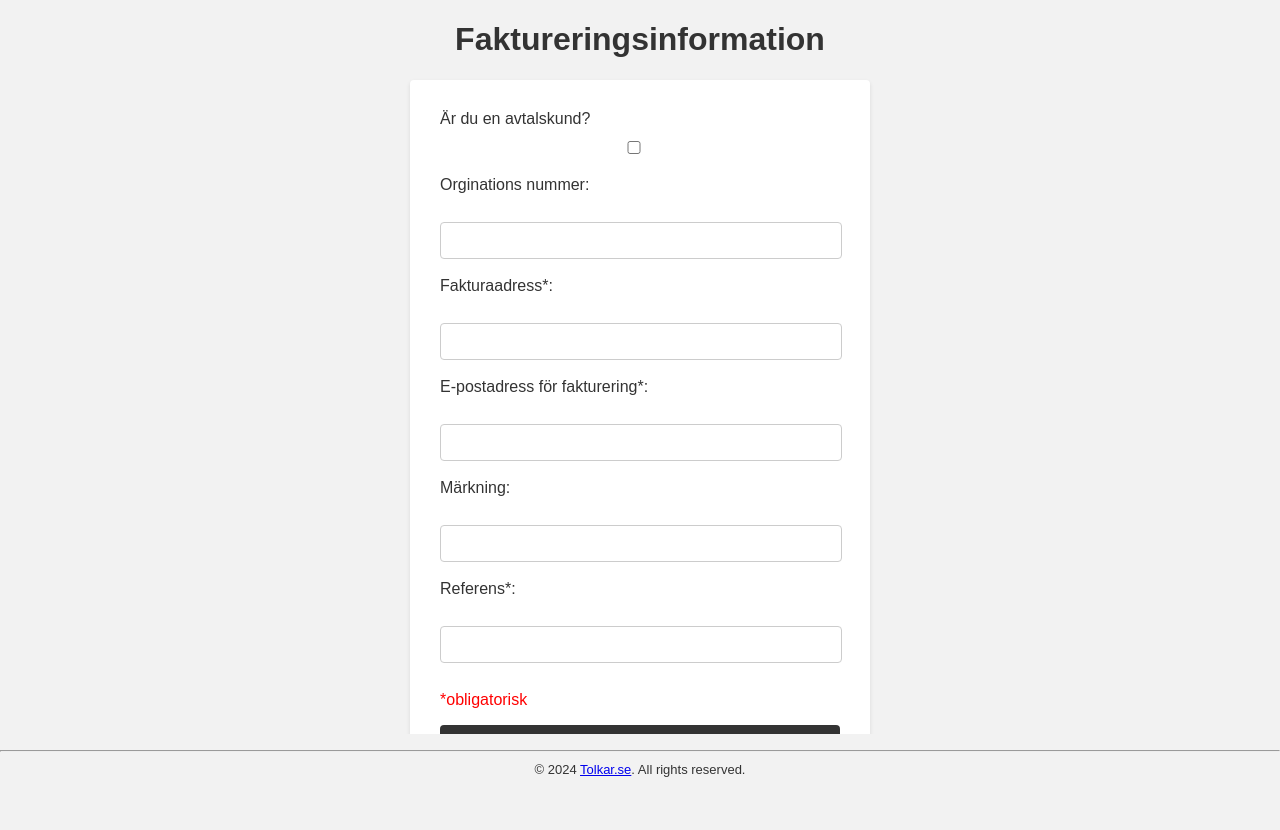
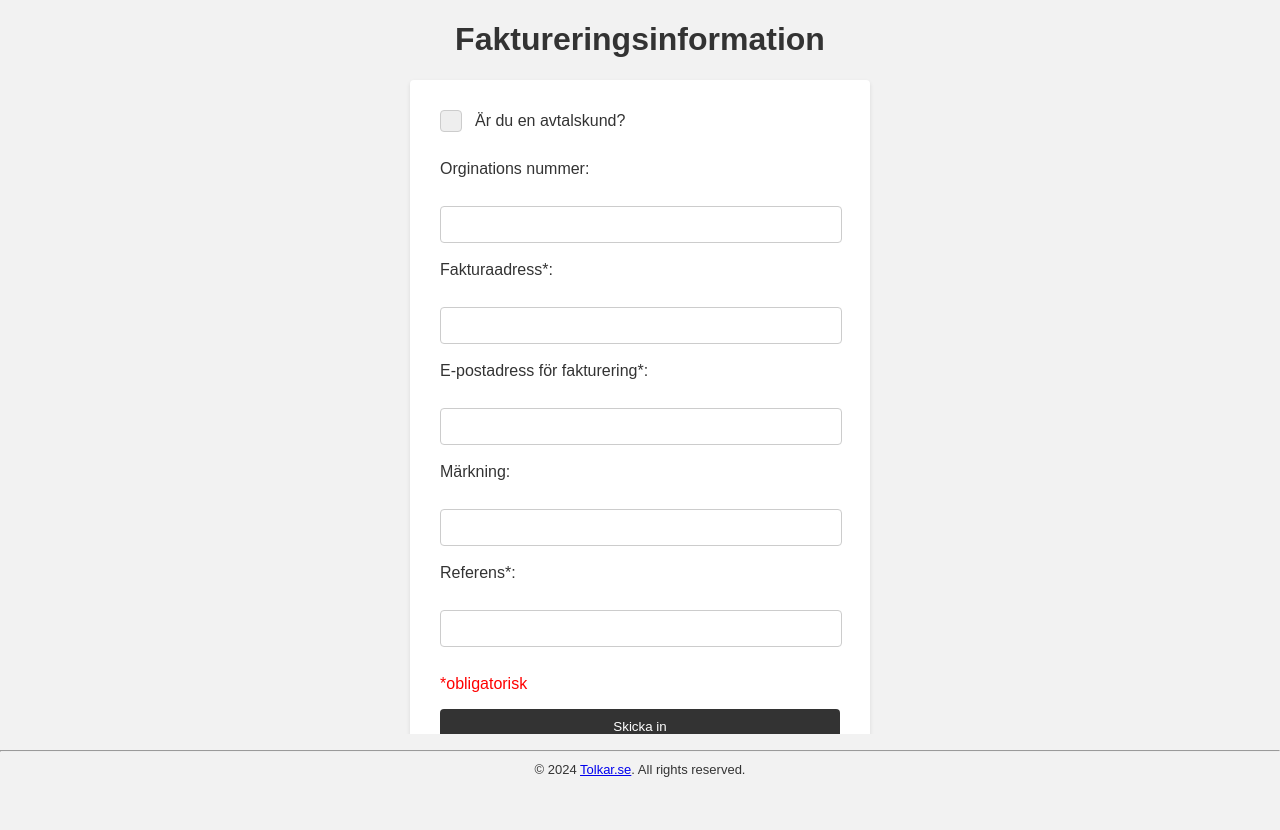
Before and after one commit to Mr-cool08/tolka, a Flask app: page /billing in a window 1280 px wide. Shown: the top 830 px of the page. After the commit the page ends 777 px from the top, so only its background shows below. Run offline with Flask 3, Linux system fonts and the light colour scheme; the visitor is signed in with stand-in values (Sample User, id 1).

Commit message:
did some work

```diff
--- a/static/style/index.css
+++ b/static/style/index.css
@@ -37,3 +37,73 @@ input[type="checkbox"] {
 
     }
 }
+
+
+.container {
+  display: block;
+  position: relative;
+  padding-top:2px;
+  padding-left: 35px;
+  margin-bottom: 12px;
+  cursor: pointer;
+  -webkit-user-select: none;
+  -moz-user-select: none;
+  -ms-user-select: none;
+  user-select: none;
+
+}
+
+/* Hide the browser's default checkbox */
+.container input {
+    position: absolute;
+    opacity: 0;
+    cursor: pointer;
+    height: 0;
+    width: 0;
+}
+
+/* Create a custom checkbox */
+.checkmark {
+    position: absolute;
+    top: 0;
+    left: 0;
+    height: 20px;
+    width: 20px;
+    background-color: #eee;
+    border: 1px solid #ccc; /* Match the border color of other input elements */
+    border-radius: 4px; /* Match the border-radius of other input elements */
+}
+/* On mouse-over, add a grey background color */
+.container:hover input ~ .checkmark {
+  background-color: #ccc;
+}
+
+/* When the checkbox is checked, add a blue background */
+.container input:checked ~ .checkmark {
+  background-color: #2196F3;
+}
+
+/* Create the checkmark/indicator (hidden when not checked) */
+.checkmark:after {
+  content: "";
+  position: absolute;
+  display: none;
+}
+
+/* Show the checkmark when checked */
+.container input:checked ~ .checkmark:after {
+  display: block;
+}
+
+/* Style the checkmark/indicator */
+.container .checkmark:after {
+  left: 7px;
+  top: 3px;
+  width: 4px;
+  height: 9px;
+  border: solid white;
+  border-width: 0 3px 3px 0;
+  -webkit-transform: rotate(45deg);
+  -ms-transform: rotate(45deg);
+  transform: rotate(45deg);
+}
--- a/templates/billing.html
+++ b/templates/billing.html
@@ -10,8 +10,10 @@ Faktureringsinformation
 <h1>Faktureringsinformation</h1>
 <form method="post" action="/billing">
 
-  <label for="avtals_kund">Är du en avtalskund?</label>
+  <label class="container" for="avtals_kund">Är du en avtalskund?
+
   <input type="checkbox" id="avtals_kund" name="avtals_kund" onchange="toggleFields()"><br><br>
+  <span class="checkmark"></span></label>
 
   <!-- Input fields for non-avtalskund -->
   <div id="nonAvtalskundFields">
@@ -34,8 +36,9 @@ Faktureringsinformation
   <!-- Input fields for avtalskund -->
   <div id="avtalskundFields" style="display: none;">
     <!-- Add avtalskund-specific fields here -->
-    <label for="avtalskund_marking">Märkning*:</label><br>
+    <label for="avtalskund_marking" >Märkning*:</label><br>
     <input type="text" id="avtalskund_marking" name="avtalskund_marking"><br><br>
+
 
   </div>
 
--- a/templates/index.html
+++ b/templates/index.html
@@ -23,7 +23,7 @@ Bokning av översättare
         <label for="start-time">Start Tid:</label>
         <input type="datetime-local" id="start-time" name="starttime" required><br><br>
 
-        <label for="end-time">Slut Tid:</label>
+        <label for="end-time">Tidslängd:</label>
         <select id="end-time" name="endtime" required>
             <!-- JavaScript will populate the options here -->
         </select><br><br>
--- a/todo.txt
+++ b/todo.txt
@@ -4,7 +4,7 @@ landnings sida när man bokat *
 mail ska stå vara bekreftelse
 när man bekreftar job ska det vara loading *
 översättnings typ förvald telefon
-istället än slut tid tidslängd
+istället än slut tid tidslängd *
 tidslängder per halv timme *
 avtals kund på /billing - skriva kod *
 address, postnummer, ort /billing
```
